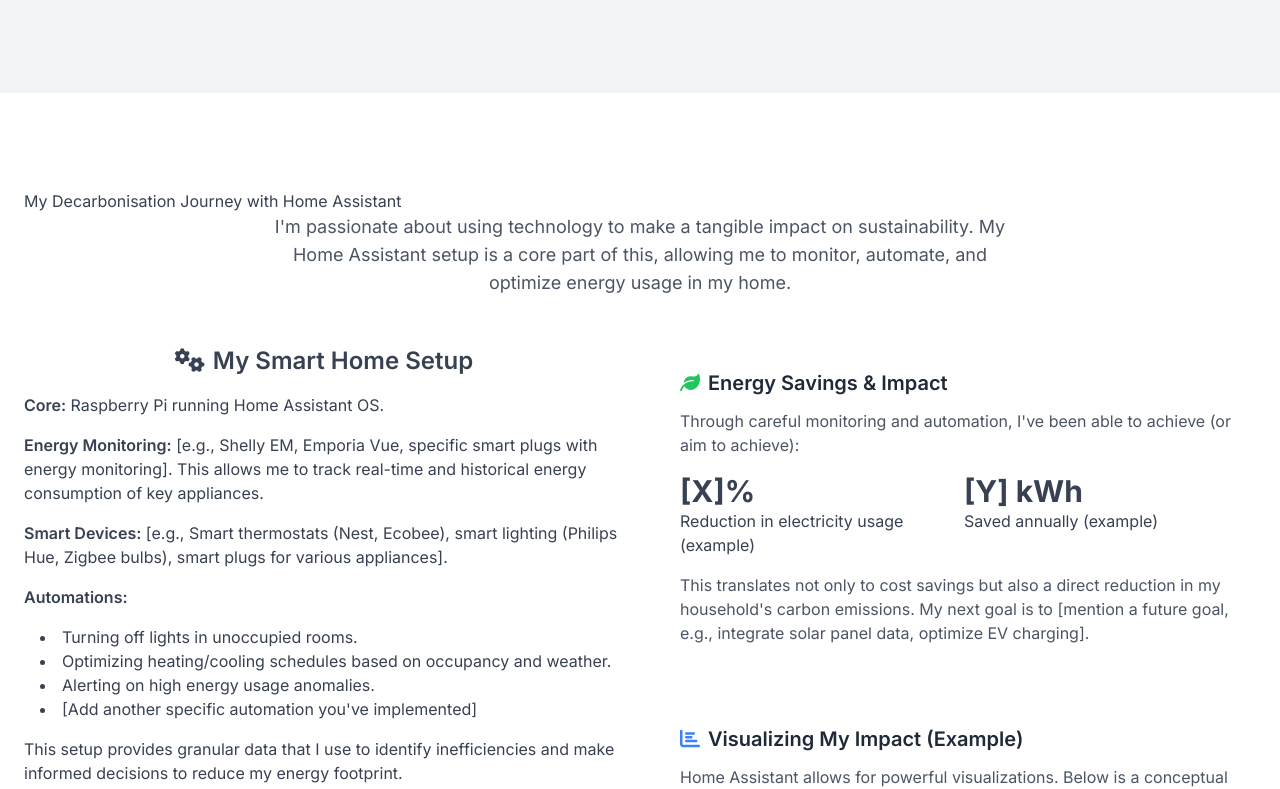
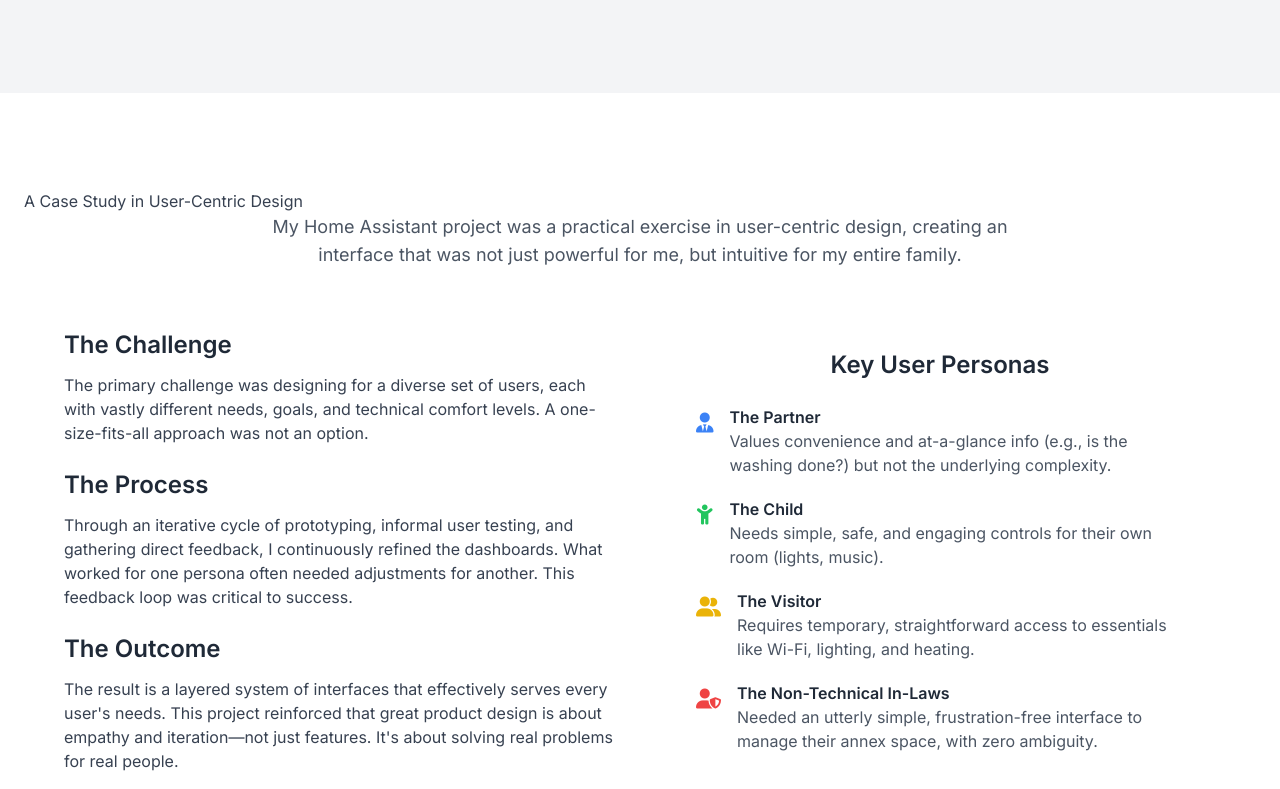
Before and after one commit to jawn22/jonathan-professional, a plain HTML site: page index.html in a window 1280 px wide. Shown: the part 2091-2880 px from the top of the page. Drawn offline with nearby package versions, Linux system fonts and the light colour scheme.

Commit message:
User centric design section

```diff
--- a/index.html
+++ b/index.html
@@ -155,6 +155,64 @@
                 </div>
             </div>
         </section>
+
+<section id="user-centric-design" class="py-16 md:py-24 bg-white">
+    <div class="container mx-auto px-6">
+        <h2 class="section-title">A Case Study in User-Centric Design</h2>
+        <p class="max-w-3xl mx-auto text-center text-lg text-gray-600 mb-12">My Home Assistant project was a practical exercise in user-centric design, creating an interface that was not just powerful for me, but intuitive for my entire family.</p>
+
+        <div class="max-w-6xl mx-auto grid md:grid-cols-2 gap-8 lg:gap-12 items-center">
+            <div class="space-y-6 text-gray-700">
+                <div>
+                    <h3 class="text-2xl font-semibold mb-3 text-gray-800">The Challenge</h3>
+                    <p>The primary challenge was designing for a diverse set of users, each with vastly different needs, goals, and technical comfort levels. A one-size-fits-all approach was not an option.</p>
+                </div>
+                <div>
+                    <h3 class="text-2xl font-semibold mb-3 text-gray-800">The Process</h3>
+                    <p>Through an iterative cycle of prototyping, informal user testing, and gathering direct feedback, I continuously refined the dashboards. What worked for one persona often needed adjustments for another. This feedback loop was critical to success.</p>
+                </div>
+                <div>
+                    <h3 class="text-2xl font-semibold mb-3 text-gray-800">The Outcome</h3>
+                    <p>The result is a layered system of interfaces that effectively serves every user's needs. This project reinforced that great product design is about empathy and iteration—not just features. It's about solving real problems for real people.</p>
+                </div>
+            </div>
+
+            <div class="card p-8">
+                <h3 class="text-2xl font-semibold mb-6 text-center text-gray-800">Key User Personas</h3>
+                <ul class="space-y-5">
+                    <li class="flex items-start">
+                        <i class="fas fa-user-tie text-xl text-blue-500 mt-1 mr-4"></i>
+                        <div>
+                            <h4 class="font-semibold text-gray-800">The Partner</h4>
+                            <p class="text-gray-600">Values convenience and at-a-glance info (e.g., is the washing done?) but not the underlying complexity.</p>
+                        </div>
+                    </li>
+                    <li class="flex items-start">
+                        <i class="fas fa-child text-xl text-green-500 mt-1 mr-4"></i>
+                        <div>
+                            <h4 class="font-semibold text-gray-800">The Child</h4>
+                            <p class="text-gray-600">Needs simple, safe, and engaging controls for their own room (lights, music).</p>
+                        </div>
+                    </li>
+                    <li class="flex items-start">
+                        <i class="fas fa-user-friends text-xl text-yellow-500 mt-1 mr-4"></i>
+                        <div>
+                            <h4 class="font-semibold text-gray-800">The Visitor</h4>
+                            <p class="text-gray-600">Requires temporary, straightforward access to essentials like Wi-Fi, lighting, and heating.</p>
+                        </div>
+                    </li>
+                    <li class="flex items-start">
+                        <i class="fas fa-user-shield text-xl text-red-500 mt-1 mr-4"></i>
+                        <div>
+                            <h4 class="font-semibold text-gray-800">The Non-Technical In-Laws</h4>
+                            <p class="text-gray-600">Needed an utterly simple, frustration-free interface to manage their annex space, with zero ambiguity.</p>
+                        </div>
+                    </li>
+                </ul>
+            </div>
+        </div>
+    </div>
+</section>
 
         <section id="decarbonisation" class="py-16 md:py-24 bg-white">
             <div class="container mx-auto px-6">
```
